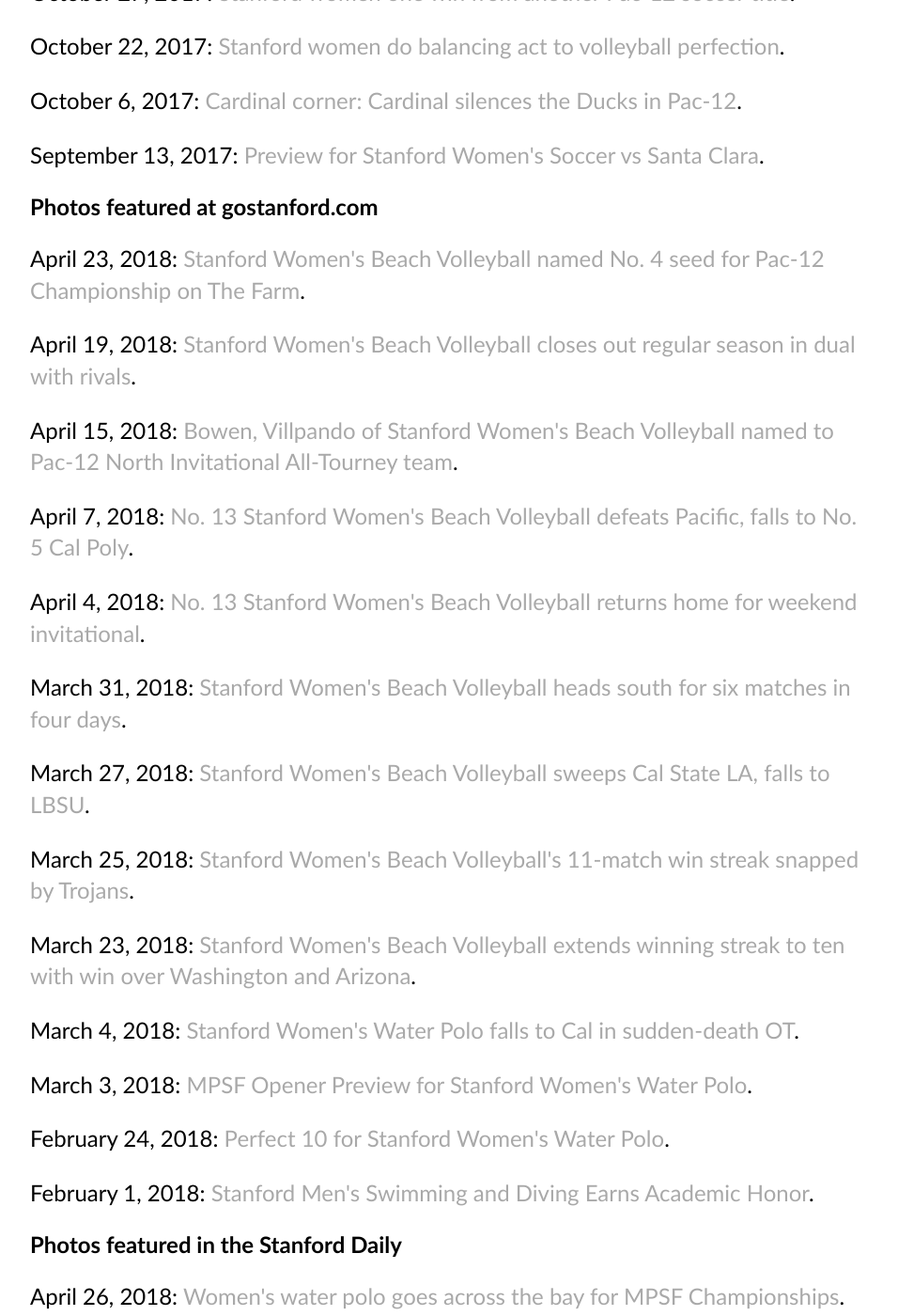
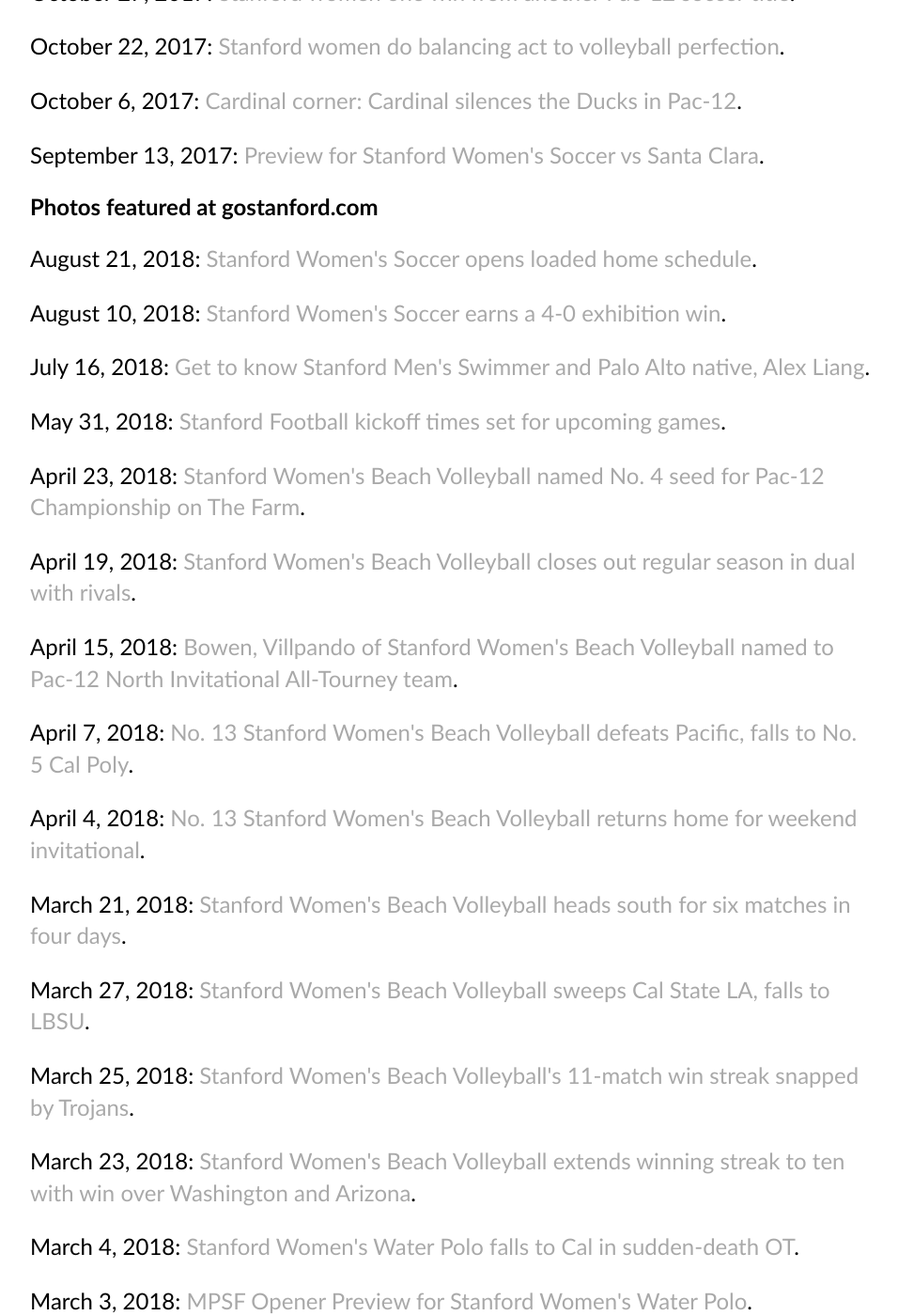
Before and after one commit to echang17/echang17.github.io, a Jekyll site: the page built from links/index.html, in a window 1280 px wide and 1400 px high, scrolled down 657 px. Shown: the whole window at 94% size, without its empty margins (160-1116 px from the left). Built offline with Jekyll 4.4.1, drawn with Linux system fonts in a browser that asks for light colours; some of the changed text lies outside the part shown.

Commit message:
Update index.html

```diff
--- a/links/index.html
+++ b/links/index.html
@@ -17,25 +17,32 @@
     <p>September 13, 2017: <a href="https://www.paloaltoonline.com/news/2017/09/13/cardinal-broncos-ready-to-rock-stevens-stadium-sunday">Preview for Stanford Women's Soccer vs Santa Clara</a>.</p>
   <p></p>
   <h2>Photos featured at gostanford.com</h2>
+    <p>August 21, 2018: <a href="https://gostanford.com/news/2018/8/21/womens-soccer-home-again.aspx">Stanford Women's Soccer opens loaded home schedule</a>.</p>
+    <p>August 10, 2018: <a href="https://gostanford.com/news/2018/8/10/womens-soccer-cardinal-cruises.aspx">Stanford Women's Soccer earns a 4-0 exhibition win</a>.</p>
+    <p>July 16, 2018: <a href="https://gostanford.com/news/2018/7/12/mens-swimming-diving-on-the-blocks-alex-liang.aspx">Get to know Stanford Men's Swimmer and Palo Alto native, Alex Liang</a>.</p>
+    <p>May 31, 2018: <a href="https://gostanford.com/news/2018/5/30/football-start-times-revealed.aspx">Stanford Football kickoff times set for upcoming games</a>.</p>
     <p>April 23, 2018: <a href="http://gostanford.com/news/2018/4/23/beach-volleyball-pac-12-field-set.aspx">Stanford Women's Beach Volleyball named No. 4 seed for Pac-12 Championship on The Farm</a>.</p>
     <p>April 19, 2018: <a href="http://gostanford.com/news/2018/4/19/beach-volleyball-big-spike-in-berkeley.aspx">Stanford Women's Beach Volleyball closes out regular season in dual with rivals</a>.</p>
     <p>April 15, 2018: <a href="http://gostanford.com/news/2018/4/15/beach-volleyball-sweep-in-seattle.aspx">Bowen, Villpando of Stanford Women's Beach Volleyball named to Pac-12 North Invitational All-Tourney team</a>.</p>
     <p>April 7, 2018: <a href="http://gostanford.com/news/2018/4/7/beach-volleyball-split-to-start.aspx">No. 13 Stanford Women's Beach Volleyball defeats Pacific, falls to No. 5 Cal Poly</a>.</p>
     <p>April 4, 2018: <a href="http://gostanford.com/news/2018/4/4/beach-volleyball-west-coast-classic.aspx">No. 13 Stanford Women's Beach Volleyball returns home for weekend invitational</a>.</p>
-    <p>March 31, 2018: <a href="http://gostanford.com/news/2018/3/21/beach-volleyball-socal-swing.aspx">Stanford Women's Beach Volleyball heads south for six matches in four days</a>.</p>
+    <p>March 21, 2018: <a href="http://gostanford.com/news/2018/3/21/beach-volleyball-socal-swing.aspx">Stanford Women's Beach Volleyball heads south for six matches in four days</a>.</p>
     <p>March 27, 2018: <a href="http://gostanford.com/news/2018/3/27/beach-volleyball-card-closes-socal-swing.aspx">Stanford Women's Beach Volleyball sweeps Cal State LA, falls to LBSU</a>.</p>
     <p>March 25, 2018: <a href="http://gostanford.com/news/2018/3/25/beach-volleyball-stanford-splits-final-day.aspx">Stanford Women's Beach Volleyball's 11-match win streak snapped by Trojans</a>.</p>
     <p>March 23, 2018: <a href="http://gostanford.com/news/2018/3/24/beach-volleyball-stanford-stays-hot.aspx">Stanford Women's Beach Volleyball extends winning streak to ten with win over Washington and Arizona</a>.</p>
     <p>March 4, 2018: <a href="http://gostanford.com/news/2018/3/4/womens-water-polo-card-dealt-first-loss.aspx">Stanford Women's Water Polo falls to Cal in sudden-death OT</a>.</p>
     <p>March 3, 2018: <a href="http://gostanford.com/news/2018/3/1/womens-water-polo-mpsf-opener.aspx">MPSF Opener Preview for Stanford Women's Water Polo</a>.</p>
     <p>February 24, 2018: <a href="http://gostanford.com/news/2018/2/24/womens-water-polo-perfect-10.aspx">Perfect 10 for Stanford Women's Water Polo</a>.</p>
+    <p>February 21, 2018: <a href="https://gostanford.com/news/2018/2/21/womens-swimming-diving-postseason-underway.aspx">Stanford Women's Swimming and Diving starts Pac-12 Championships with two second-place finishes</a>.</p>
     <p>February 1, 2018: <a href="http://gostanford.com/news/2018/2/1/mens-swimming-diving-stanford-earns-academic-honor.aspx?path=mswim">Stanford Men's Swimming and Diving Earns Academic Honor</a>.</p>
   <p></p>
   <h2>Photos featured in the Stanford Daily</h2>
+    <p>June 6, 2018: <a href="https://www.stanforddaily.com/2018/06/13/by-the-numbers-2017-18-stanford-cardinal/">By the numbers: 2017-18 Stanford Cardinal</a>.</p>
     <p>April 26, 2018: <a href="https://www.stanforddaily.com/2018/04/26/womens-water-polo-goes-across-the-bay-for-mpsf-championships/">Women's water polo goes across the bay for MPSF Championships</a>.</p>
     <p>April 23, 2018: <a href="https://www.stanforddaily.com/2018/04/23/beach-volleyball-comes-short-of-comeback-at-big-spike/">Stanford Women's Beach Volleyball comes short of comeback at "Big Spike"</a>.<p>
     <p>February 9, 2018: <a href="https://www.stanforddaily.com/2018/02/09/no-1-womens-swimming-and-diving-host-no-4-cal-on-senior-day/>No. 1 Women’s swimming and diving host No. 4 Cal on Senior Day</a>.</p>
-    <p>November 30, 2017: <a href="https://www.stanforddaily.com/2017/11/30/womens-soccer-to-play-gamecocks-in-college-cup-semifinals/">Stanford Women's Soccer to Play Gamecocks in College Cup Semifinal</a>.</p>
+      <p></p>
+      <p>November 30, 2017: <a href="https://www.stanforddaily.com/2017/11/30/womens-soccer-to-play-gamecocks-in-college-cup-semifinals/">Stanford Women's Soccer to Play Gamecocks in College Cup Semifinal</a>.</p>
     <p>November 28, 2017: <a href="https://www.stanforddaily.com/2017/11/28/volleyball-finishes-regular-season-with-senior-night-and-win-over-cal/">Volleyball finishes regular season with senior night and win over Cal</a>.</p>
     <p>November 13, 2017: <a href="https://www.stanforddaily.com/2017/11/13/womens-soccer-scores-a-postseason-record-nine-to-advance-past-first-round/">Women’s soccer scores postseason-record nine to advance past first round</a>.</p>
     <p>November 7, 2017: <a href="https://www.stanforddaily.com/2017/11/07/womens-volleyball-heads-to-washington/">Women's Volleyball heads to Washington</a>.</p>
```
